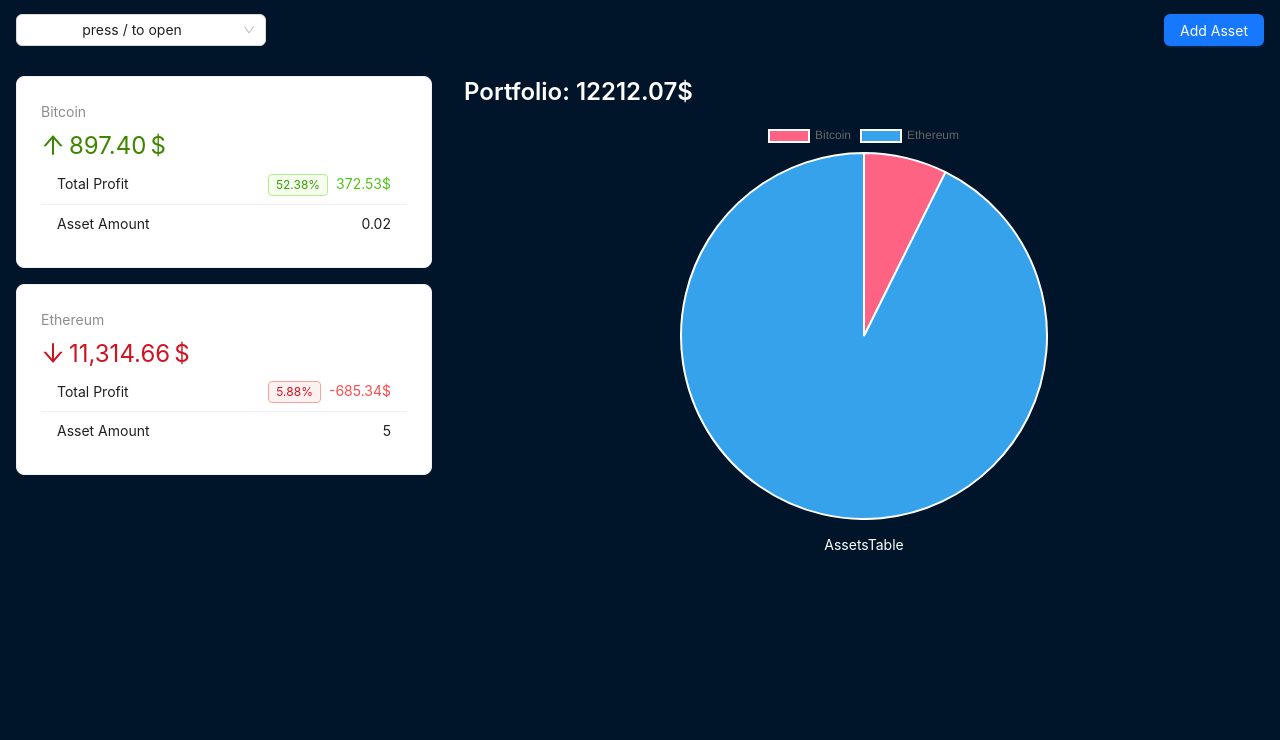
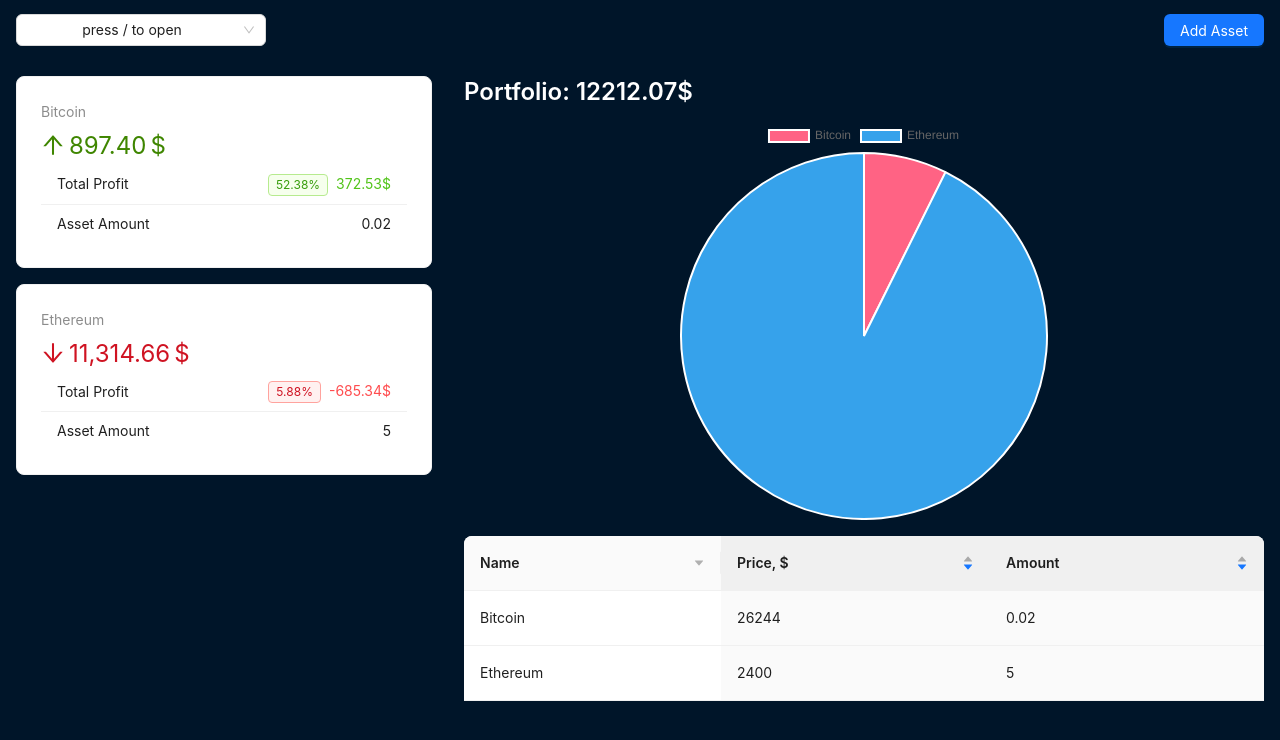
Before and after one commit to roman-1988/React-Crypto-App, a React (Vite) app in the folder react-crypto-app/: page / in a window 1280 px wide. Shown: the top 740 px of the page. Built offline with nearby package versions, Linux system fonts and the light colour scheme.

Commit message:
Создал таблицу в компоненте AssetsTable где отображается наша крипта, ее название, цена и количество. В таблице все это можно сортировать.

```diff
--- a/react-crypto-app/src/components/AssetsTable.jsx
+++ b/react-crypto-app/src/components/AssetsTable.jsx
@@ -1,7 +1,39 @@
+import { Table } from "antd"
+import { useCrypto } from "../context/crypto-context"
+
+const columns = [
+    {
+        title: "Name",
+        dataIndex: "name",
+        sorter: (a, b) => a.name.length - b.name.length,
+        sortDirections: ["descend"],
+    },
+    {
+        title: "Price, $",
+        dataIndex: "price",
+        defaultSortOrder: "descend",
+        sorter: (a, b) => a.price - b.price,
+    },
+    {
+        title: "Amount",
+        dataIndex: "amount",
+        defaultSortOrder: "descend",
+        sorter: (a, b) => a.amount - b.amount,
+    },
+]
 
 const AssetsTable = () => {
+    const { assets } = useCrypto()
+
+    const data = assets.map((asset) => ({
+        key: asset.id,
+        name: asset.name,
+        price: asset.price,
+        amount: asset.amount
+    }))
+
     return (
-        <div>AssetsTable</div>
+        <Table pagination={false} columns={columns} dataSource={data} />
     )
 }
 
```
